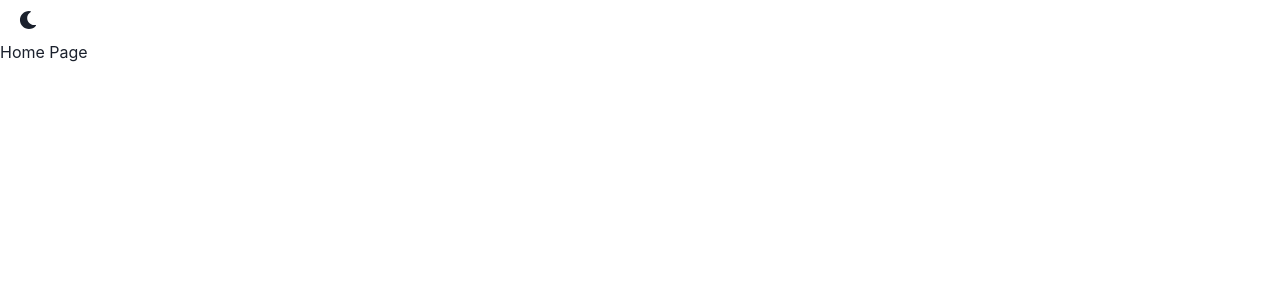
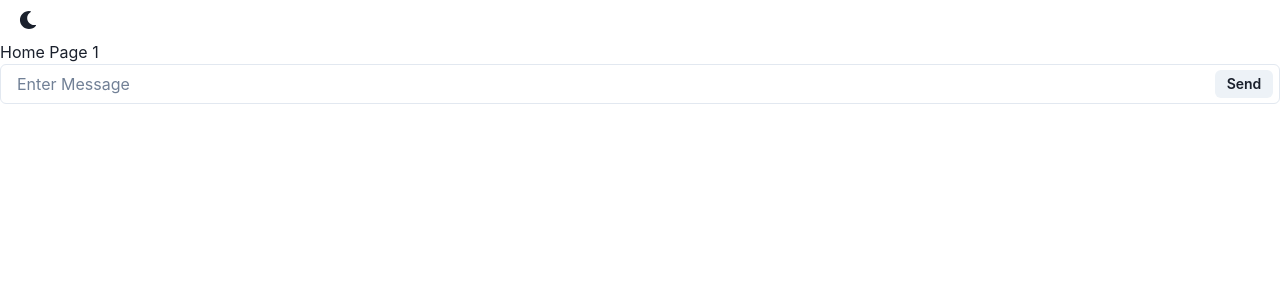
Before and after one commit to gtanda/chat-app, a React (Create React App) app in the folder client/: page /home in a window 1280 px wide. Shown: the top 300 px of the page. Built offline with nearby package versions, Linux system fonts and the light colour scheme; no server answers.

Commit message:
Ãconnected servide websocket to clientside

```diff
--- a/client/src/components/HomePage.js
+++ b/client/src/components/HomePage.js
@@ -1,7 +1,40 @@
+import {useRef, useState} from "react";
+import {Input, InputGroup, InputRightElement, Button} from "@chakra-ui/react";
+
 const HomePage = () => {
+    const socket = new WebSocket('ws://localhost:3001');
+    const renderCounter = useRef(0);
+    const [message, setMessage] = useState('');
+    renderCounter.current++;
+    socket.onopen = (() => {
+        console.log('connecting to server');
+    });
+
+    const handleClick = (e) => {
+        e.preventDefault();
+        if (message) {
+            socket.send(message);
+        }
+        setMessage('');
+    }
+
     return (
         <div>
-            <h1>Home Page</h1>
+            <h1>Home Page {renderCounter.current}</h1>
+            <InputGroup size='md'>
+                <Input
+                    pr='4.5rem'
+                    type={'text'}
+                    placeholder='Enter Message'
+                    value={message}
+                    onChange={(e) => setMessage(e.target.value)}
+                />
+                <InputRightElement width='4.5rem'>
+                    <Button h='1.75rem' size='sm' onClick={handleClick}>
+                        Send
+                    </Button>
+                </InputRightElement>
+            </InputGroup>
         </div>
     )
 }
--- a/client/src/index.js
+++ b/client/src/index.js
@@ -9,10 +9,12 @@ const container = document.getElementById('root');
 const root = ReactDOM.createRoot(container);
 
 root.render(
-    <StrictMode>
+    // <StrictMode>
+    <>
         <ColorModeScript/>
         <Provider store={store}>
             <App/>
         </Provider>
-    </StrictMode>
+    </>
+    // </StrictMode>
 );
```
Also changed, not shown: 1 other file (tests, documents, lock files or other folders).
